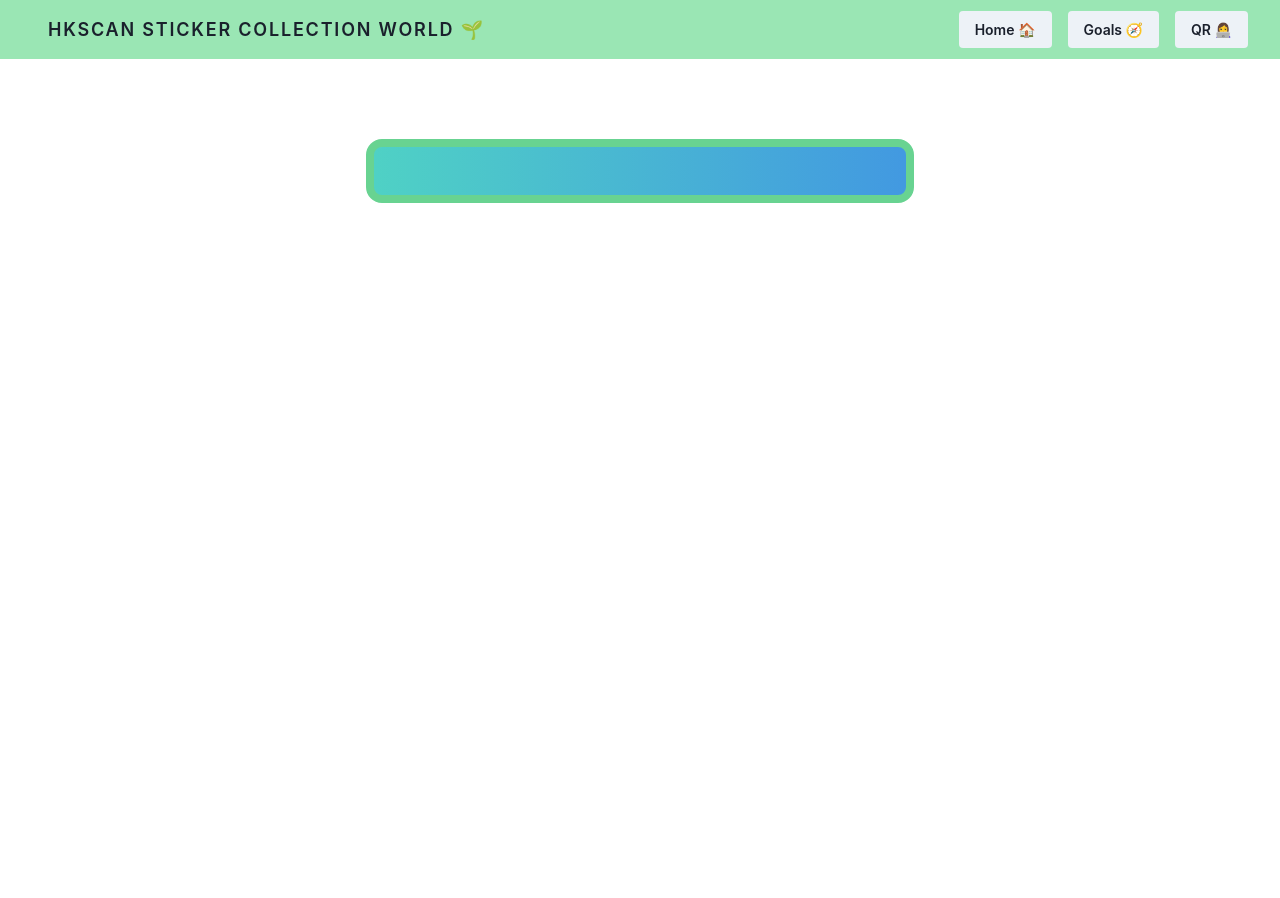
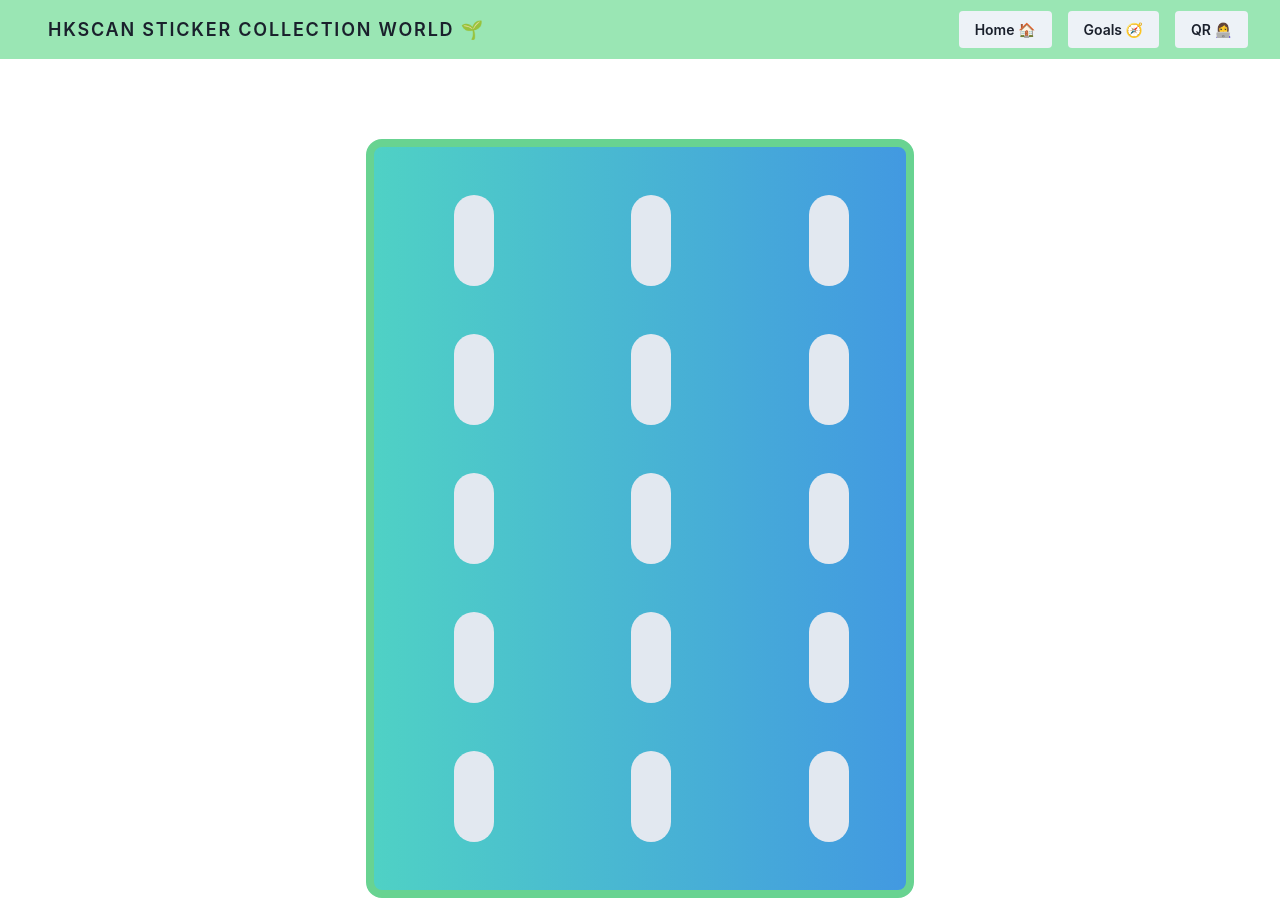
Before and after one commit to junction2020/app, a React (Create React App) app: page / in a window 1280 px wide. Before the commit the page ends 800 px from the top, so only its background shows below. Built offline with nearby package versions, Linux system fonts and the light colour scheme.

Commit message:
Make rest boring

```diff
--- a/src/Home.js
+++ b/src/Home.js
@@ -1,14 +1,14 @@
 import React, { Component } from "react";
 import "./assets/main.css";
 import StickerPage from "./StickerPage";
-// import { stickers } from "./data";
+import { stickers } from "./data";
 import * as stickerManager from "./stickerManager";
 
 class Home extends Component {
   render() {
     return (
       <div>
-        <StickerPage stickers={stickerManager.loadStickers()} />
+        <StickerPage stickers={stickers} />
       </div>
     );
   }
--- a/src/chart-data.js
+++ b/src/chart-data.js
@@ -22,7 +22,6 @@ export const barChartData = (i) => {
 		{
 			label: 'Rest',
 			data: rest,
-			backgroundColor: ["#FA00BD", "#FA00BD", "#FA00BD", "#FA00BD"]
 		}]
 	}
 };
```
